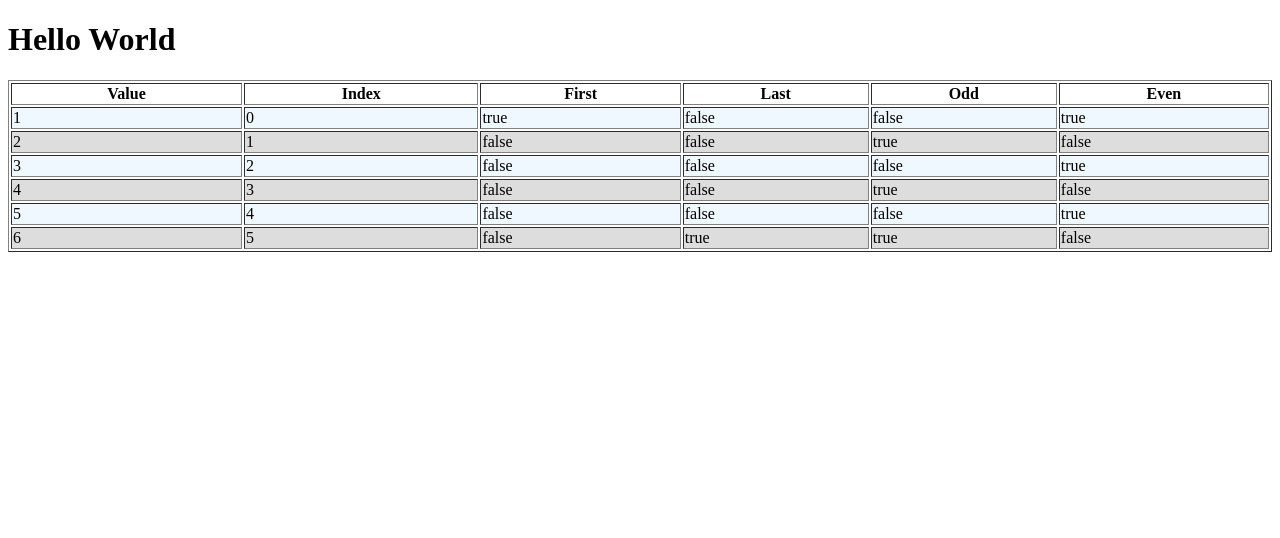
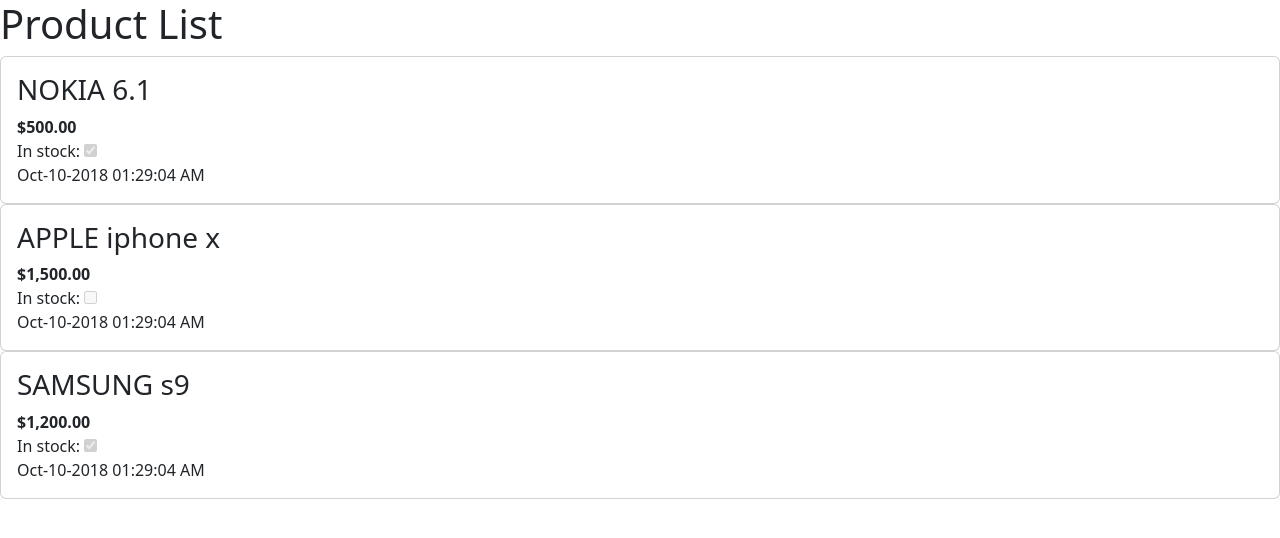
Before and after one commit to Mujib517/angular-6.1, an Angular app: page / in a window 1280 px wide. Shown: the top 538 px of the page. Built offline with nearby package versions, Linux system fonts and the light colour scheme.

Commit message:
Product List

```diff
--- a/package.json
+++ b/package.json
@@ -20,6 +20,7 @@
     "@angular/platform-browser": "^6.1.0",
     "@angular/platform-browser-dynamic": "^6.1.0",
     "@angular/router": "^6.1.0",
+    "bootstrap": "^4.1.3",
     "core-js": "^2.5.4",
     "rxjs": "~6.2.0",
     "zone.js": "~0.8.26"
--- a/src/app/app.component.ts
+++ b/src/app/app.component.ts
@@ -1,40 +1,8 @@
 import { Component } from '@angular/core';
 
 @Component({
-  template: `<h1>Hello World</h1>
-
-  <table border="1" width="100%">
-    <thead>
-      <tr>
-        <th>Value</th>
-        <th>Index</th>
-        <th>First</th>
-        <th>Last</th>
-        <th>Odd</th>
-        <th>Even</th>
-      </tr>
-    </thead>
-    <tbody>
-      <tr [ngClass]="even?'bg1':'bg2'" *ngFor="let val of arr;
-      let idx=index;let fst=first;
-      let lst=last;
-      let odd=odd;
-      let even=even">
-        <td>{{val}}</td>
-        <td>{{idx}}</td>
-        <td>{{fst}}</td>
-        <td>{{lst}}</td>
-        <td>{{odd}}</td>
-        <td>{{even}}</td>
-      </tr>
-    </tbody>
-  </table>
-
-`,
+  template: `<app-product-list></app-product-list>`,
   selector: 'app-root'
 })
 export class AppComponent {
-  arr: number[] = [1, 2, 3, 4, 5, 6]; //type inference
 }
-
-//2 cat: Structural Directives (*), Attribute directives
--- a/src/app/app.module.ts
+++ b/src/app/app.module.ts
@@ -4,10 +4,12 @@
 import { HomeComponent } from "./home/home.component";
 import { AboutComponent } from "./about/about.component";
 import { ContactComponent } from "./contact/contact.component";
+import { ProductListComponent } from "./product-list/product-list.component";
 
 @NgModule({
   imports: [BrowserModule],
-  declarations: [AppComponent,HomeComponent,AboutComponent,ContactComponent],
+  declarations: [AppComponent,HomeComponent,
+    AboutComponent,ContactComponent,ProductListComponent],
   bootstrap: [AppComponent]
 })
 export class AppModule { }
--- /dev/null
+++ b/src/app/product-list/product-list.component.ts
@@ -0,0 +1,28 @@
+import { Component } from "@angular/core";
+
+@Component({
+  selector: 'app-product-list',
+  template: `<h1>Product List</h1>
+
+  <div>
+    <div class="card" *ngFor="let product of products">
+      <div class="card-body">
+      <h3 class="card-title">{{product.brand | uppercase}} {{product.model | lowercase}}</h3>
+      <b>{{product.price | currency}}</b>
+       <!-- <div>In Stock: {{product.inStock ? 'Yes':'No'}}</div> -->
+       <div>In stock: <input type="checkbox" disabled="true" [checked]="product.inStock" /></div>
+       <div>{{product.lastUpdated | date:'MMM-dd-yyyy hh:mm:ss a'}}</div>
+      </div>
+    </div>
+  </div>
+
+  `
+})
+export class ProductListComponent {
+  products: any[] = [{ id: 1, brand: "Nokia", model: "6.1", price: 500, inStock: true, lastUpdated: Date.now() },
+  { id: 2, brand: "Apple", model: "Iphone X", price: 1500, inStock: false, lastUpdated: Date.now() },
+  { id: 3, brand: "Samsung", model: "S9", price: 1200, inStock: true, lastUpdated: Date.now() }];
+
+  //Pipes: formatting data MM/dd/yyyy    dd/MM/yyyy
+  // date, currency, json,lowercase, uppercase, titlecase, async
+}
--- a/src/index.html
+++ b/src/index.html
@@ -8,6 +8,7 @@
 
   <meta name="viewport" content="width=device-width, initial-scale=1">
   <link rel="icon" type="image/x-icon" href="favicon.ico">
+  <link rel="stylesheet" href="node_modules/bootstrap/dist/css/bootstrap.css" />
 </head>
 
 <body>
```
Also changed, not shown: 1 other file (tests, documents, lock files or other folders).
